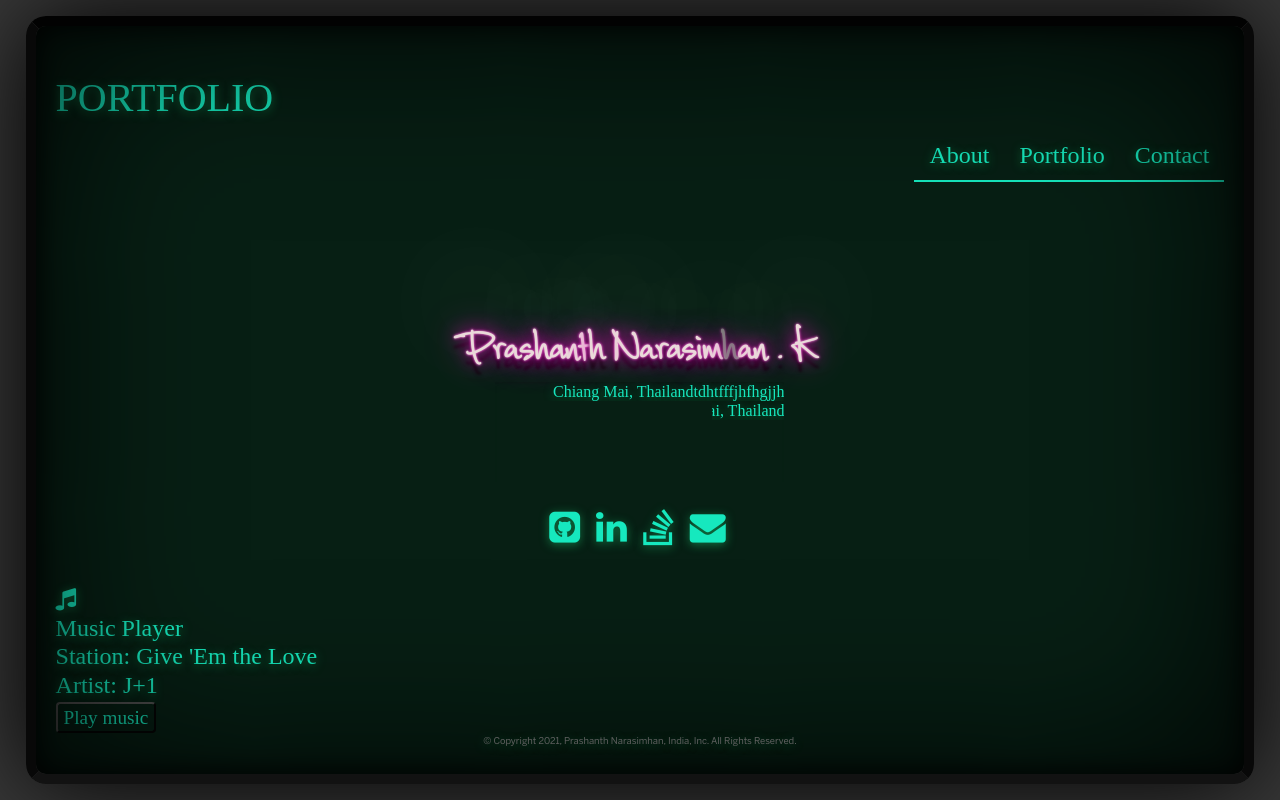
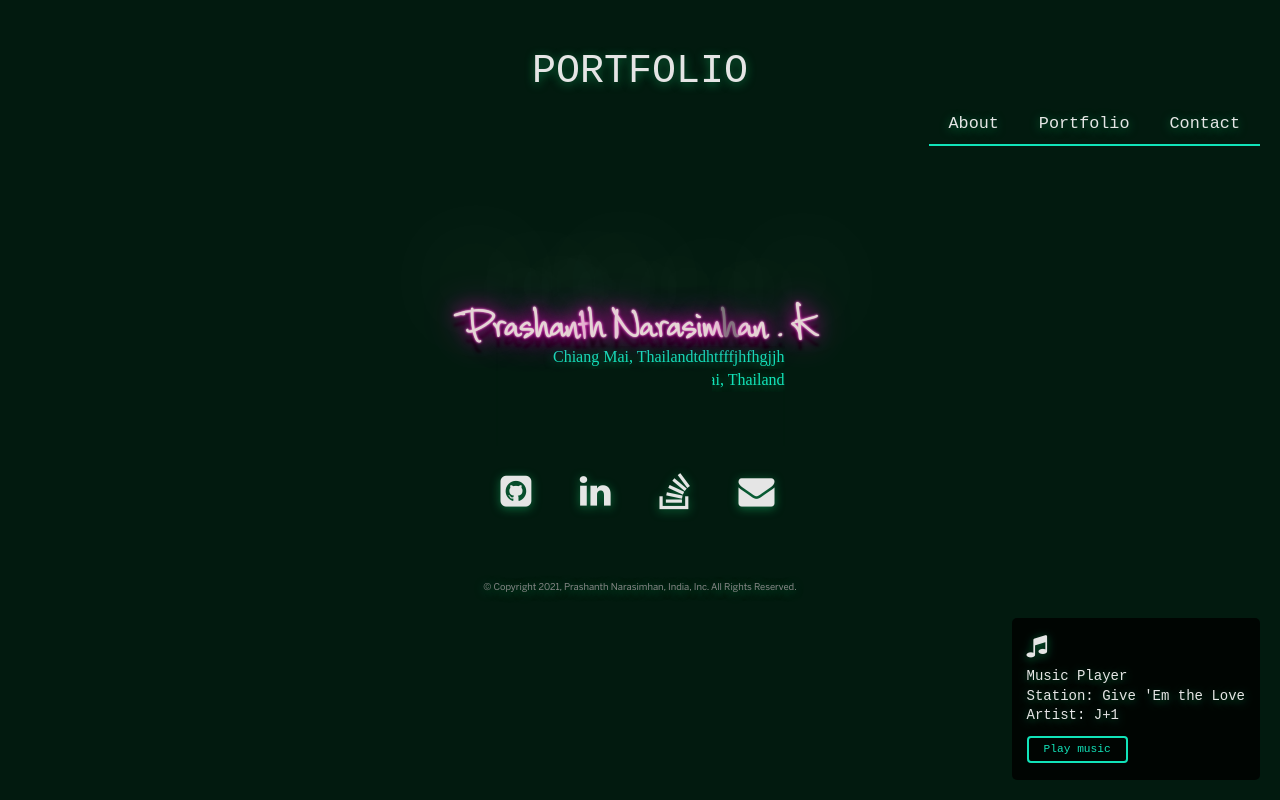
Before and after one commit to Prashanth-K-Narasimhan/Prashanth-K-Narasimhan.github.io, a website: page index.html in a window 1280 px wide. Drawn offline with nearby package versions, Linux system fonts and the light colour scheme; files whose address does not match are found by name; a web font is replaced by a local one.

Commit message:
Update style.css

```diff
--- a/assets/css/style.css
+++ b/assets/css/style.css
@@ -8,17 +8,26 @@
   box-sizing: border-box;
 }
 body {
-  background: #383838;
+/*   background: #383838;
   color: #14fdce;
   font-family: 'VT323';
   font-size: 24px;
   -webkit-font-smoothing: none;
-  line-height: 1.2;
+  line-height: 1.2; */
+
+  background: #000;
+  color: #fff;
+  font-family: 'Courier New', monospace;
+  margin: 0;
+  padding: 0;
+  overflow-x: hidden;
+  min-height: 100vh;
 }
 h1 {
   font-size: 4rem;
   margin-bottom: 1rem;
   text-transform: uppercase;
+  text-align: center;
 }
 p {
   margin-bottom: 2rem;
@@ -73,7 +82,7 @@ button {
   pointer-events: none;
 }
 .frame {
-  overflow: hidden;
+/*   overflow: hidden;
   background-color: transparent;
   border-radius: 2rem;
   border: 1rem solid;
@@ -89,7 +98,13 @@ button {
   top: 2%;
   left: 2%;
   width: 96%;
-  pointer-events: none;
+  pointer-events: none; */
+
+  position: relative;
+  width: 100%;
+  min-height: 100vh;
+  padding: 20px;
+  box-sizing: border-box;
 }
 .emblem {
   display: none;
@@ -227,3 +242,211 @@ svg {
 /* #musicPlayer {
   float: left;
 } */
+
+.navbar {
+  background: transparent;
+  border: none;
+  margin: 20px 0;
+  position: relative;
+  z-index: 1000;
+}
+
+.navbar-nav {
+  float: right;
+}
+
+.navbar-nav li a {
+  color: #fff;
+  font-size: 1.2em;
+  padding: 10px 20px;
+  transition: color 0.3s;
+  cursor: pointer;
+  text-decoration: none;
+  display: block;
+}
+
+.navbar-nav li a:hover {
+  color: #14fdce;
+  background: transparent;
+}
+
+.pepega {
+  position: absolute;
+  right: 40px;
+  bottom: 50px;
+  text-decoration: none;
+  padding: 0px;
+  border-radius: 4px;
+  color: #fff;
+  font-weight: bold;
+  letter-spacing: 1px;
+  font-size: 16px;
+  transition: all 0.3s ease-in-out;
+  z-index: 1000;
+  cursor: pointer;
+}
+
+.floater {
+  animation: float 3s ease-in-out infinite;
+}
+
+.text-block {
+  text-align: center;
+  margin: 30px 0;
+}
+
+.input-text {
+  overflow: hidden;
+  direction: rtl;
+  width: 289px;
+  height: 100px;
+  margin: 0 auto;
+  margin-top: 200px;
+  box-shadow: inset 0 2px 2px rgba(0, 0, 0, 0.1);
+}
+
+.message {
+  color: #14fdce;
+  overflow: hidden;
+  font-family: "VT323";
+  font-size: 16px;
+  margin: 0;
+  white-space: nowrap;
+  width: 289px;
+  animation: type 4s steps(60, end);
+}
+
+.message:nth-of-type(2) {
+  animation: type2 8s steps(60, end);
+}
+
+.share-post {
+  text-align: center;
+  margin: 30px 0;
+  position: relative;
+  z-index: 1000;
+}
+
+.share-post ul {
+  padding: 0;
+}
+
+.share-post li {
+  display: inline-block;
+  margin: 0 15px;
+}
+
+.share-post a {
+  color: #fff;
+  transition: color 0.3s;
+  cursor: pointer;
+  text-decoration: none;
+}
+
+.share-post a:hover {
+  color: #14fdce;
+}
+
+.player {
+  position: fixed;
+  bottom: 20px;
+  right: 20px;
+  background: rgba(0, 0, 0, 0.8);
+  padding: 15px;
+  border-radius: 5px;
+  z-index: 1000;
+}
+
+.player .fa-music {
+  font-size: 24px;
+  margin-bottom: 10px;
+}
+
+.player .content {
+  font-size: 14px;
+  line-height: 1.4;
+}
+
+.play {
+  color: #14fdce;
+  background-color: transparent;
+  border: 2px solid #14fdce;
+  padding: 5px 15px;
+  margin-top: 10px;
+  cursor: pointer;
+  transition: all 0.3s;
+  display: inline-block;
+}
+
+.play:hover {
+  background-color: #14fdce;
+  color: #031e11;
+}
+
+.footer {
+  margin-top: 50px;
+}
+
+.footer-box-black {
+  background: transparent;
+  padding: 20px;
+  text-align: center;
+}
+
+.footer-box-black-content {
+  color: #999;
+  font-size: 11px;
+}
+
+/* Fix for scanlines and glow effects */
+.piece.scanlines,
+.piece.glow {
+  pointer-events: none;
+}
+
+/* Fix for links in content */
+a {
+  color: #14fdce;
+  text-decoration: none;
+  cursor: pointer;
+  transition: color 0.3s;
+}
+
+a:hover {
+  color: #fff;
+}
+
+@keyframes float {
+  0% { transform: translateY(0px); }
+  50% { transform: translateY(-20px); }
+  100% { transform: translateY(0px); }
+}
+
+@keyframes type {
+  from { width: 0; }
+}
+
+@keyframes type2 {
+  0% { width: 0; }
+  50% { width: 0; }
+  100% { width: 100%; }
+}
+
+@media (max-width: 768px) {
+  .navbar-nav {
+    float: none;
+    text-align: center;
+  }
+
+  .player {
+    position: static;
+    margin: 20px auto;
+    max-width: 300px;
+  }
+
+  .pepega {
+    position: static;
+    text-align: center;
+    margin: 20px auto;
+  }
+}
```
